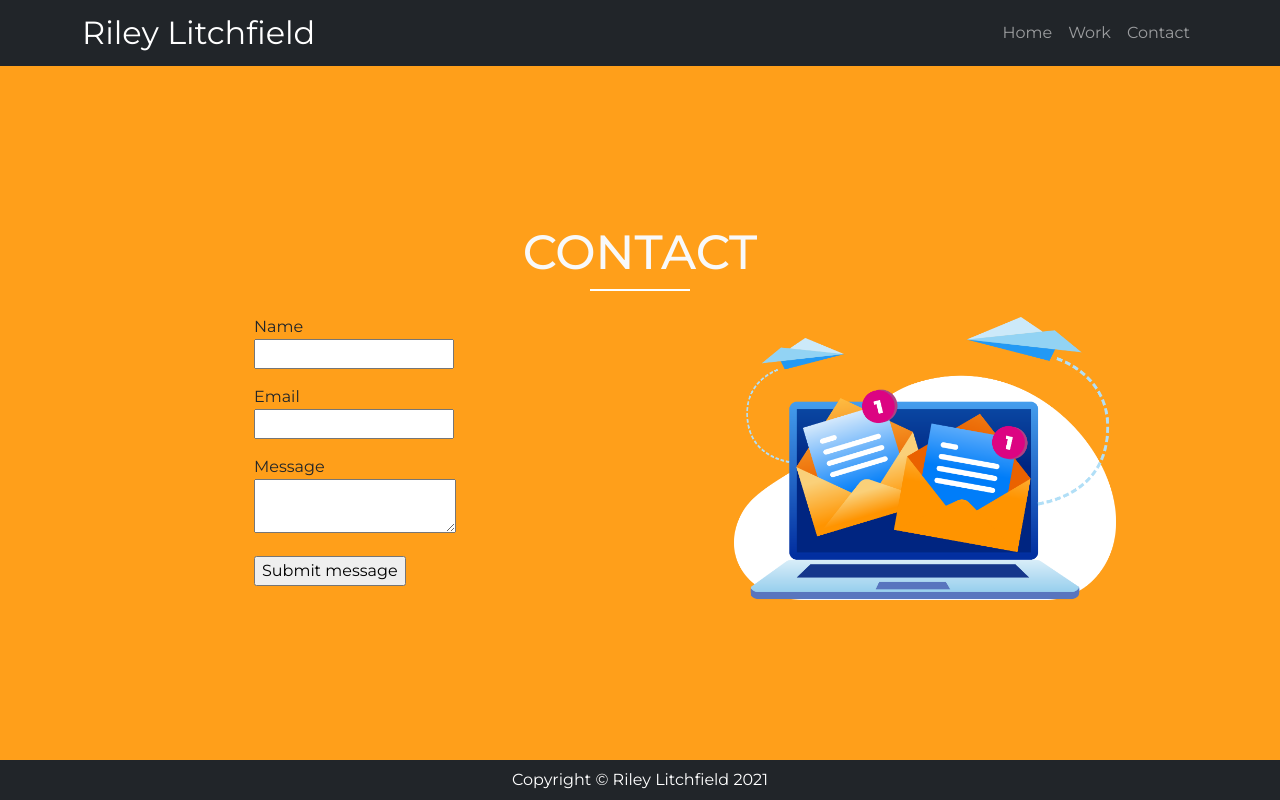
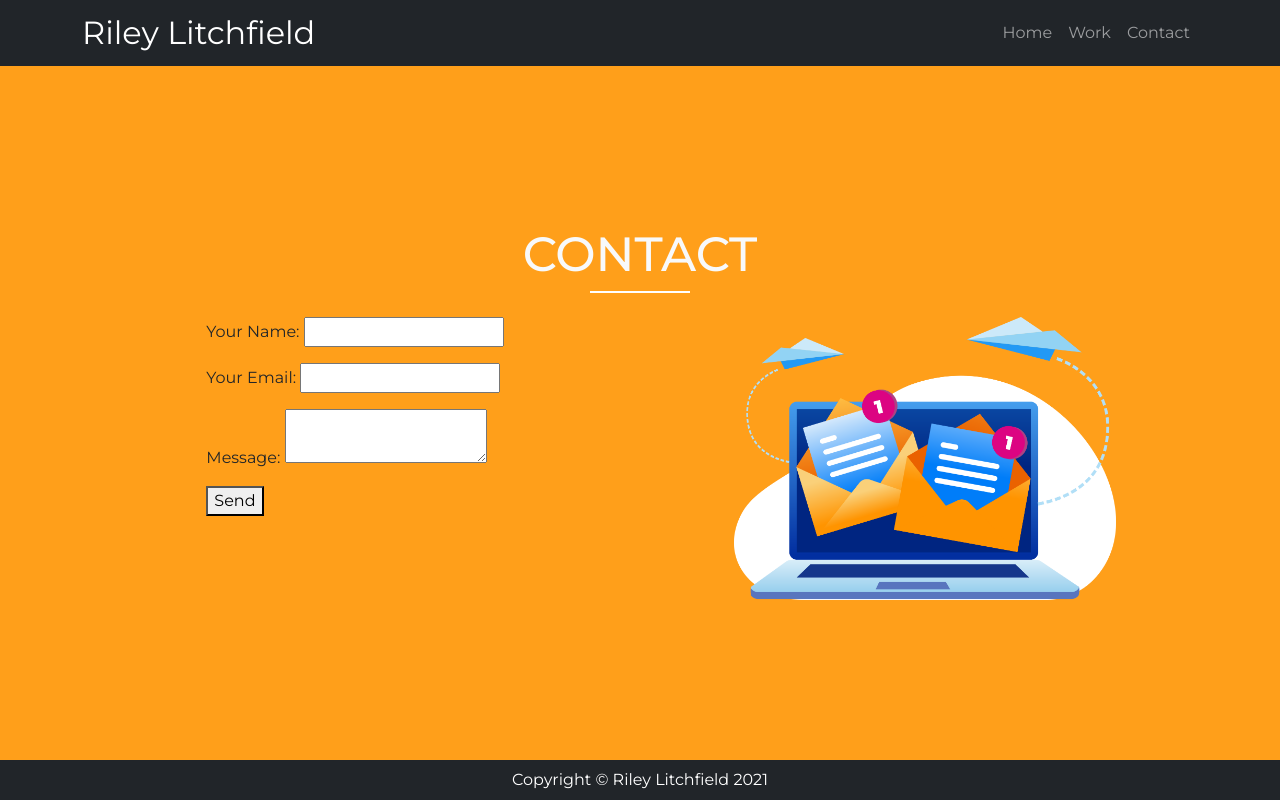
Before and after one commit to karateking007/riley-portfolio, a React (Create React App) app: page /contact in a window 1280 px wide. Built offline with nearby package versions, Linux system fonts and the light colour scheme.

Commit message:
Updated Form page

```diff
--- a/src/components/Form.jsx
+++ b/src/components/Form.jsx
@@ -1,37 +1,58 @@
-import React, { useState, useEffect } from 'react';
-function Form() {
-    const [success, setSuccess] = useState(false);
+import React from 'react';
 
-    useEffect(() => {
-        if (window.location.search.includes('success=true')) {
-            setSuccess(true);
+const encode = (data) => {
+    return Object.keys(data)
+        .map(key => encodeURIComponent(key) + "=" + encodeURIComponent(data[key]))
+        .join("&");
 }
-    }, []);
 
+class Form extends React.Component {
+    constructor(props) {
+        super(props);
+        this.state = { name: "", email: "", message: "" };
+    }
 
+    /* Here’s the juicy bit for posting the form submission */
+
+    handleSubmit = e => {
+        fetch("/", {
+            method: "POST",
+            headers: { "Content-Type": "application/x-www-form-urlencoded" },
+            body: encode({ "form-name": "contact", ...this.state })
+        })
+            .then(() => alert("Success!"))
+            .catch(error => alert(error));
+
+        e.preventDefault();
+    };
+
+    handleChange = e => this.setState({ [e.target.name]: e.target.value });
+
+    render() {
+        const { name, email, message } = this.state;
         return (
-        <form name="contact" method="post" action="/form/?success=true">
-            {success && (
-                <p style={{ color: "green" }}>Thanks for your message! </p>
-            )}
-            <input type="hidden" name="form-name" value="contact" />
+            <form onSubmit={this.handleSubmit}>
                 <p>
-                <label htmlFor="name">Name</label> <br />
-                <input type="text" id="name" name="name" required />
+                    <label>
+                        Your Name: <input type="text" name="name" value={name} onChange={this.handleChange} />
+                    </label>
                 </p>
                 <p>
-                <label htmlFor="email">Email</label> <br />
-                <input type="email" id="email" name="email" required />
+                    <label>
+                        Your Email: <input type="email" name="email" value={email} onChange={this.handleChange} />
+                    </label>
                 </p>
                 <p>
-                <label htmlFor="message">Message</label> <br />
-                <textarea id="message" name="message" required></textarea>
+                    <label>
+                        Message: <textarea name="message" value={message} onChange={this.handleChange} />
+                    </label>
                 </p>
                 <p>
-                <input type="submit" value="Submit message" />
+                    <button type="submit">Send</button>
                 </p>
             </form>
         );
     }
+}
 
 export default Form;
```
Lines whose indentation alone changed are shown as unchanged.
